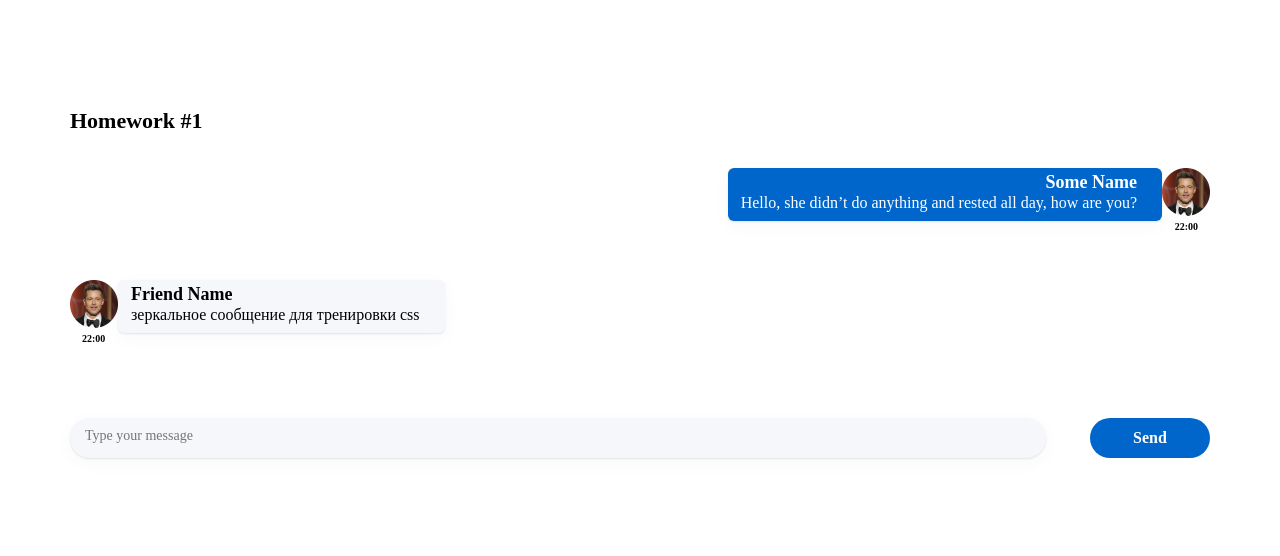
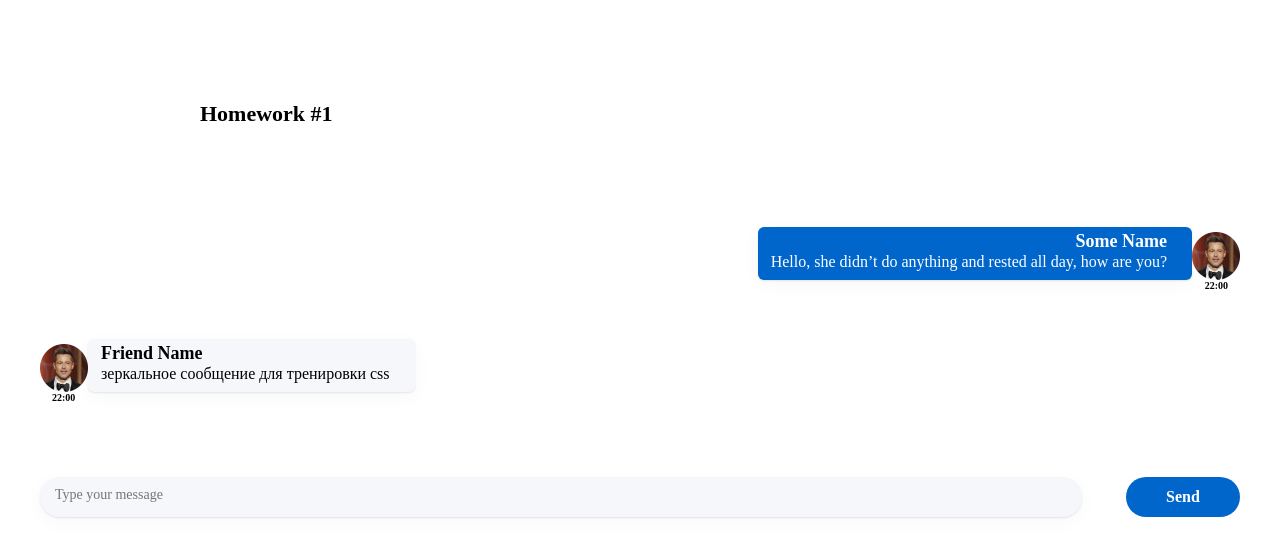
Before and after one commit to Nascccom/Nascccom.github.io-hw1, a React (Create React App) app: page / in a window 1280 px wide. Shown: the top 556 px of the page. Built offline with nearby package versions, Linux system fonts and the light colour scheme.

Commit message:
Stylized all the CSS files

```diff
--- a/src/s1-main/App.module.css
+++ b/src/s1-main/App.module.css
@@ -1,7 +1,5 @@
-
 
 .App {
-    padding: 107px 70px;
     --header_height: 60px;
     font-family: 'Montserrat';
     font-style: normal;
@@ -11,11 +9,14 @@
 }
 
 .hw {
+    margin: 100px auto;
+    max-width: 1200px;
 
 }
 .hwTitle {
+    margin: 100px 0 35px 200px;
     font-weight: 600;
     font-size: 22px;
     line-height: 27px;
-    margin-bottom: 34px;
+
 }
--- a/src/s2-homeworks/hw01/friend-message/FriendMessage.module.css
+++ b/src/s2-homeworks/hw01/friend-message/FriendMessage.module.css
@@ -6,6 +6,7 @@
     display: flex;
     flex-direction: row;
     justify-content: flex-start;
+    align-items: flex-end
 }
 
 .friendImageAndText img {
--- a/src/s2-homeworks/hw01/message-sender/MessageSender.module.css
+++ b/src/s2-homeworks/hw01/message-sender/MessageSender.module.css
@@ -12,9 +12,10 @@ button, input, optgroup, select, textarea {
 }
 
 .textarea {
-    width: 976px;
+    width: 100%;
     min-height: 40px;
     margin-right: 44px;
+    padding: 12px 20px;
     background: #F5F7FB;
     box-shadow: 0px 5px 20px rgba(29, 33, 38, 0.03), 0px 1px 2px rgba(29, 33, 38, 0.1);
     border-radius: 20px;
@@ -24,8 +25,10 @@ button, input, optgroup, select, textarea {
     overflow: hidden;
 }
 
-.textarea::placeholder {
+
+.textarea:placeholder-shown {
     padding: 10px 15px;
+
 }
 
 .textarea:focus {
--- a/src/s2-homeworks/hw01/message/Message.module.css
+++ b/src/s2-homeworks/hw01/message/Message.module.css
@@ -6,6 +6,7 @@
     display: flex;
     flex-direction: row-reverse;
     justify-content: flex-start;
+    align-items: flex-end
 
 }
 
```
